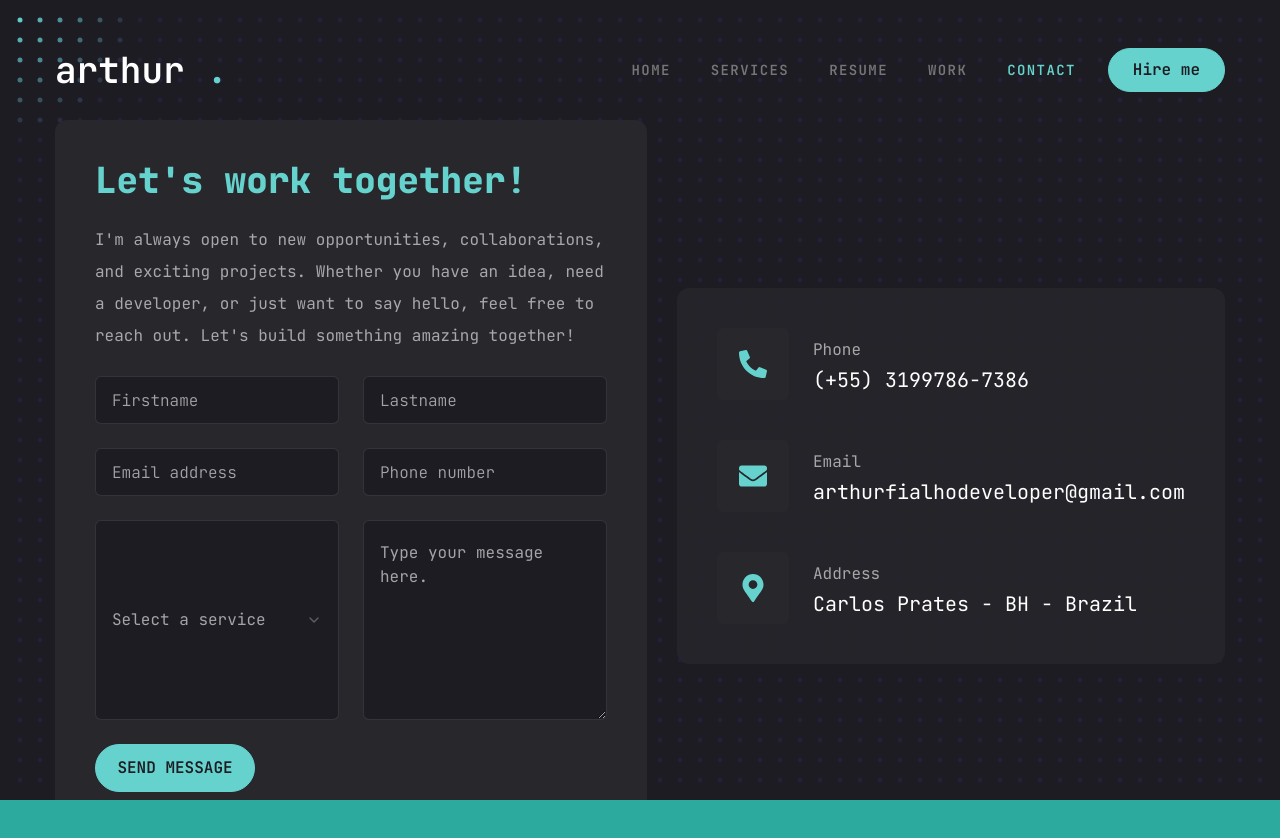
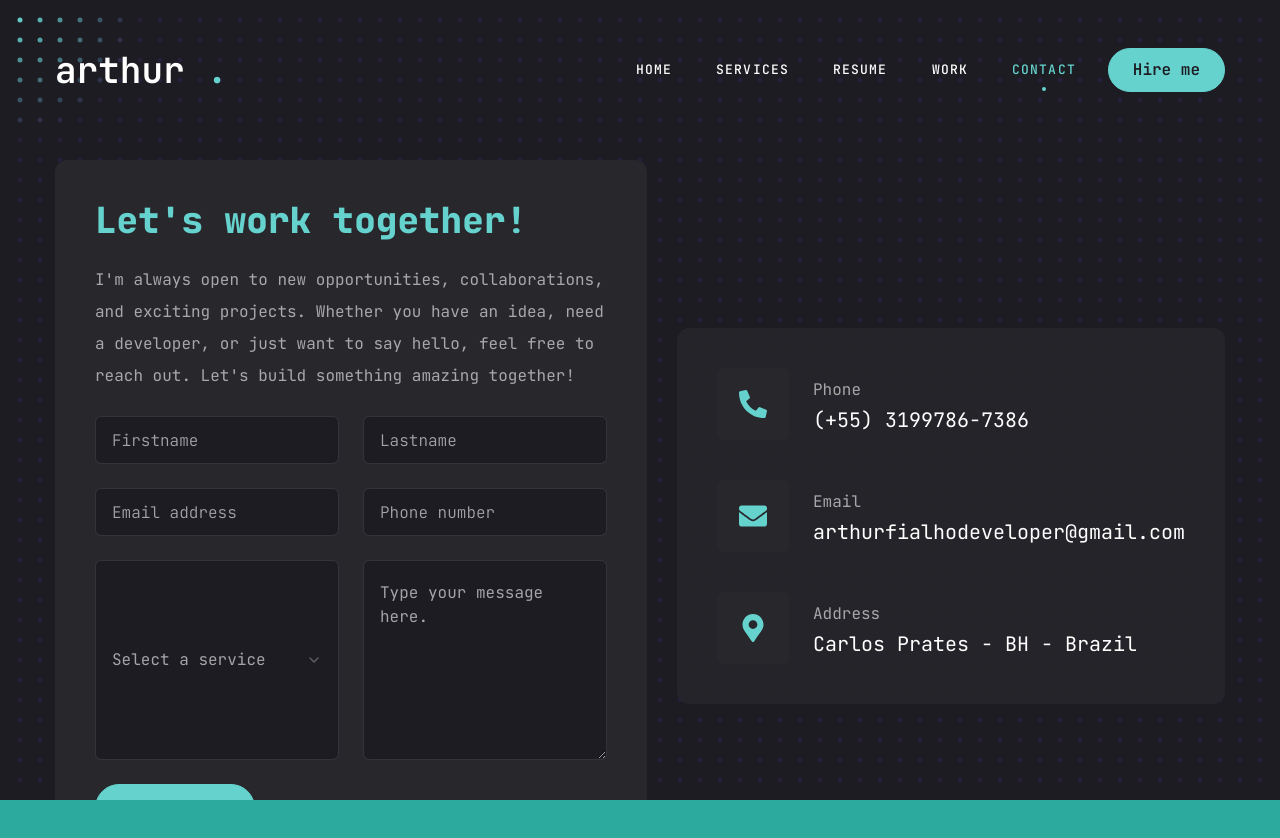
Before and after one commit to ArthurFialho/portfolio, a Next.js app: page /contact in a window 1280 px wide. Shown: the top 838 px of the page. Built offline with nearby package versions, Linux system fonts and the light colour scheme.

Commit message:
refactor(work): up version, image and stats from work

```diff
--- a/app/contact/page.jsx
+++ b/app/contact/page.jsx
@@ -4,7 +4,6 @@ import { Button } from "@/components/ui/button";
 import { Textarea } from "@/components/ui/textarea";
 import { Input } from "@/components/ui/input";
 import { useState } from "react";
-import { motion } from "framer-motion";
 import emailjs from "emailjs-com";
 import DotGrid from "@/components/bgs/DotGrid";
 import Footer from "@/components/Footer";
@@ -92,7 +91,7 @@ const Contact = () => {
   });
   return (
     <>
-      <div style={{ position: 'fixed', inset: 0, width: '100vw', height: '100vh', zIndex: 1, backgroundColor: '#1c1c22' }}>
+      <div style={{ position: "fixed", inset: 0, width: "100vw", height: "100vh", zIndex: 1, backgroundColor: "#1c1c22" }}>
         <DotGrid
           dotSize={5}
           gap={15}
@@ -105,14 +104,7 @@ const Contact = () => {
           returnDuration={1.5}
         />
       </div>
-      <motion.section
-        initial={{ opacity: 0 }}
-        animate={{
-          opacity: 1,
-          transition: { delay: 2.4, duration: 0.4, ease: "easeIn" },
-        }}
-        className="py-6 relative z-10 mt-24"
-      >
+      <section className="min-h-[80vh] flex flex-col justify-center py-12 xl:py-16 relative z-10 mt-24">
         <div className="container mx-auto">
           <div className="flex flex-col xl:flex-row gap-[30px]">
             <div className="xl:h-[54%] order-2 xl:order-none">
@@ -231,7 +223,7 @@ const Contact = () => {
             </div>
           </div>
         </div>
-      </motion.section>
+      </section>
       <div className="relative z-[100]">
         <Footer />
       </div>
--- a/app/globals.css
+++ b/app/globals.css
@@ -64,54 +64,63 @@
 }
 
 .nav-link {
-  position: relative;
+  cursor: pointer;
 }
 
-/* Linha deslizante embaixo */
-.nav-link::before {
-  content: '';
-  position: absolute;
-  bottom: -2px;
-  left: 0;
-  width: 100%;
-  height: 1px;
-  background: #fff;
-  transform: scaleX(0);
-  transform-origin: right;
-  transition: transform 0.4s cubic-bezier(0.76, 0, 0.24, 1);
+.char {
+  display: inline-block;
+  font-size: 0.8125rem;
+  font-weight: 500;
+  letter-spacing: 0.1em;
+  text-transform: uppercase;
+  color: #fff;
+  transition: transform 0.35s cubic-bezier(0.34, 1.56, 0.64, 1),
+    opacity 0.25s ease;
+  will-change: transform;
 }
 
-/* Texto clonado que revela em clip-path */
-.nav-link::after {
-  content: attr(data-text);
-  position: absolute;
-  top: 0;
-  left: 0;
+.char-ghost {
+  display: inline-block;
+  font-size: 0.8125rem;
+  font-weight: 500;
+  letter-spacing: 0.1em;
   text-transform: uppercase;
-  font-weight: 600;
-  letter-spacing: 0.12em;
-  font-size: 0.875rem;
-  color: #fff;
-  clip-path: polygon(0 0, 0 0, 0 100%, 0 100%);
-  transition: clip-path 0.4s cubic-bezier(0.76, 0, 0.24, 1);
+  color: theme('colors.accent.DEFAULT');
+  transform: translateY(110%);
+  opacity: 0;
+  transition: transform 0.35s cubic-bezier(0.34, 1.56, 0.64, 1),
+    opacity 0.25s ease;
+  will-change: transform;
 }
 
-.nav-link:hover::before {
-  transform: scaleX(1);
-  transform-origin: left;
+/* Hover: originais sobem, fantasmas entram */
+.nav-link:hover .char {
+  transform: translateY(-110%);
+  opacity: 0;
 }
 
-.nav-link:hover::after {
-  clip-path: polygon(0 0, 100% 0, 100% 100%, 0 100%);
+.nav-link:hover .char-ghost {
+  transform: translateY(0%);
+  opacity: 1;
 }
 
-/* Estado ativo usa a cor accent */
-.nav-link.active-link::before {
-  transform: scaleX(1);
+/* Ponto indicador */
+.dot {
+  width: 4px;
+  height: 4px;
+  border-radius: 50%;
   background: theme('colors.accent.DEFAULT');
+  position: absolute;
+  bottom: 0;
+  left: 50%;
+  transform: translateX(-50%) scale(0);
+  transition: transform 0.3s cubic-bezier(0.34, 1.56, 0.64, 1);
 }
 
-.nav-link.active-link::after {
-  clip-path: polygon(0 0, 100% 0, 100% 100%, 0 100%);
+.active-link .dot {
+  transform: translateX(-50%) scale(1);
+}
+
+.active-link .char {
   color: theme('colors.accent.DEFAULT');
 }
--- a/app/page.jsx
+++ b/app/page.jsx
@@ -22,9 +22,9 @@ const Home = () => {
           colors={[0x66D2CE, 0x2DAA9E, 0x1c1c22]}
         />
       </div>
-      <section className="h-full relative z-10 mt-24">
+      <section className="h-full relative z-10 mt-28 sm:mt-32 xl:mt-28 pt-8 sm:pt-12 xl:pt-16">
         <div className="container mx-auto h-full">
-          <div className="flex flex-col xl:flex-row items-center justify-between xlpt-8 xl:pb-24">
+          <div className="flex flex-col xl:flex-row items-center justify-between xl:pt-8 xl:pb-24">
             {/* {text} */}
             <div className="text-center xl:text-left order-2 xl:order-none">
               <span className="text-xl">Full Stack Software Developer & Designer</span>
@@ -33,9 +33,9 @@ const Home = () => {
                 <span className="title-name">Arthur Fialho</span>
               </h1>
               <p className="max-w-[500px] mb-9 text-white/80">
-                I am a professional in UI/UX design and minimalist projects.
-                Back-end and front-end developer who writes clean and elegant
-                code, crafting amazing digital experiences.
+                Software Engineer with a full stack mindset and a problem-first approach.
+                I don't get attached to languages, i get attached to results.
+                Currently building things that work, from both ends of the stack.
               </p>
               {/* {btn and socials} */}
               <div className="flex flex-col xl:flex-row items-center gap-8">
--- a/app/services/page.jsx
+++ b/app/services/page.jsx
@@ -112,7 +112,7 @@ const Services = () => {
           >
             <h1 className="text-4xl xl:text-5xl font-bold mb-4">My Services</h1>
             <p className="text-white/60 text-lg max-w-2xl">
-              What I offer as a Software Engineer and Full Stack Developer.
+              What I offer as a Software Engineer and <span className="text-accent">Full Stack Developer</span>.
             </p>
           </motion.div>
           <motion.div
--- a/components/Footer.jsx
+++ b/components/Footer.jsx
@@ -10,14 +10,6 @@ const socials = [
   { icon: <FaLinkedin />, path: "https://www.linkedin.com/in/arthurfialhodev/", label: "LinkedIn" },
   { icon: <FaWhatsapp />, path: "https://wa.me/5531997867386", label: "WhatsApp" },
   { icon: <FaInstagram />, path: "https://www.instagram.com/arthurfialho_/", label: "Instagram" },
-];
-
-const navLinks = [
-  { name: "Home", path: "/" },
-  { name: "Services", path: "/services" },
-  { name: "Resume", path: "/resume" },
-  { name: "Work", path: "/work" },
-  { name: "Contact", path: "/contact" },
 ];
 
 const containerVariants = {
@@ -50,34 +42,21 @@ const Footer = () => {
       animate="visible"
       viewport={{ once: true, amount: 0.1 }}
       variants={containerVariants}
-      className={`relative z-[100] border-t border-white/10 transition-all duration-300 ${
-        scrolled ? "bg-primary/90 backdrop-blur-md" : "bg-transparent"
-      }`}
+      className={`relative z-[100] border-t border-white/10 transition-all duration-300 ${scrolled ? "bg-primary/90 backdrop-blur-md" : "bg-transparent"
+        }`}
     >
       <div className="container mx-auto px-6 py-6">
         <div className="flex flex-col xl:flex-row justify-between items-center gap-10">
           <motion.div variants={itemVariants} className="flex flex-col items-center xl:items-start gap-4">
             <Link href="/">
               <h2 className="text-3xl font-semibold title-hover">
-                Arthur <span className="text-accent">.</span>
+                arthur <span className="text-accent">.</span>
               </h2>
             </Link>
             <p className="text-white/50 text-sm max-w-[300px] text-center xl:text-left">
               Full Stack Software Engineer
             </p>
           </motion.div>
-
-          <motion.nav variants={itemVariants} className="flex flex-wrap justify-center gap-6">
-            {navLinks.map((link, index) => (
-              <Link
-                key={index}
-                href={link.path}
-                className="text-white/60 hover:text-accent transition-all duration-300 text-sm capitalize"
-              >
-                {link.name}
-              </Link>
-            ))}
-          </motion.nav>
 
           <motion.div variants={itemVariants} className="flex gap-4">
             {socials.map((item, index) => (
--- a/components/Nav.jsx
+++ b/components/Nav.jsx
@@ -2,7 +2,6 @@
 
 import Link from "next/link";
 import { usePathname } from "next/navigation";
-
 
 const links = [
   { name: "home", path: "/" },
@@ -15,20 +14,43 @@ const links = [
 const Nav = () => {
   const pathname = usePathname();
   return (
-    <nav className="flex gap-10">
+    <nav className="flex gap-11">
       {links.map((link, index) => {
         const isActive = link.path === pathname;
         return (
           <Link
             href={link.path}
             key={index}
-            data-text={link.name}
-            className={`nav-link relative uppercase text-sm font-semibold tracking-widest py-1.5
-              transition-colors duration-300
-              ${isActive ? "text-accent" : "text-white/40 hover:text-white/40"}
-            `}
+            className={`nav-link relative py-2 overflow-hidden ${isActive ? "active-link" : ""}`}
           >
-            <span className="relative z-10">{link.name}</span>
+            {/* Letras originais */}
+            <div className="word flex">
+              {link.name.split("").map((char, i) => (
+                <span
+                  key={i}
+                  className="char"
+                  style={{ transitionDelay: `${i * 0.03}s` }}
+                >
+                  {char}
+                </span>
+              ))}
+            </div>
+
+            {/* Letras fantasma (accent) */}
+            <div className="word-ghost flex absolute top-0 left-0">
+              {link.name.split("").map((char, i) => (
+                <span
+                  key={i}
+                  className="char-ghost"
+                  style={{ transitionDelay: `${i * 0.03}s` }}
+                >
+                  {char}
+                </span>
+              ))}
+            </div>
+
+            {/* Ponto indicador de ativo */}
+            <span className="dot" />
           </Link>
         );
       })}
--- a/components/Photo.jsx
+++ b/components/Photo.jsx
@@ -22,7 +22,7 @@ const Photo = () => {
           className="w-[298px] h-[298px] xl:w-[498px] xl:h-[498px] mix-blend-lighten absolute"
         >
           <Image
-            src="/assets/photo.png"
+            src="/assets/photo2.png"
             priority
             quality={100}
             fill
```
Also changed, not shown: app/resume/page.jsx (+28 -35 lines), app/work/page.jsx (+15 -14 lines), public/assets/photo2.png.
